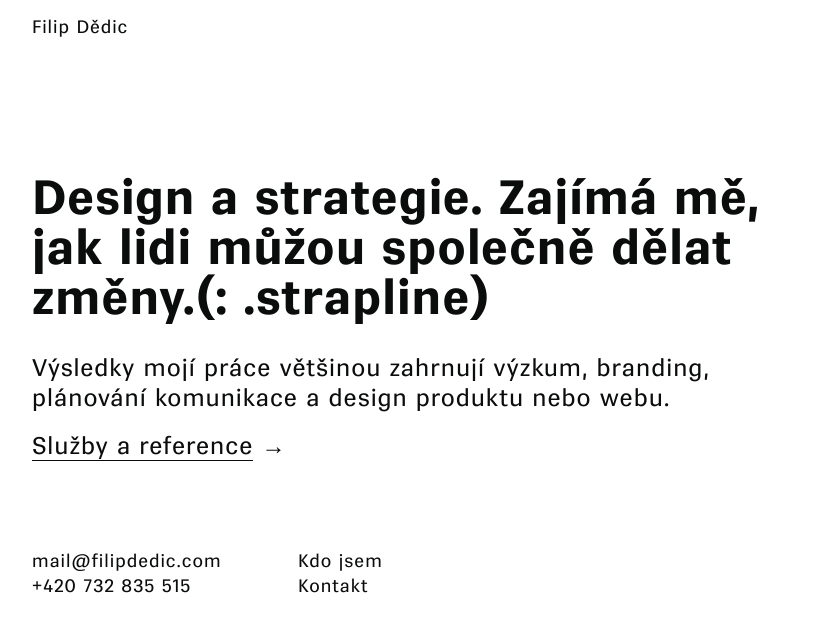
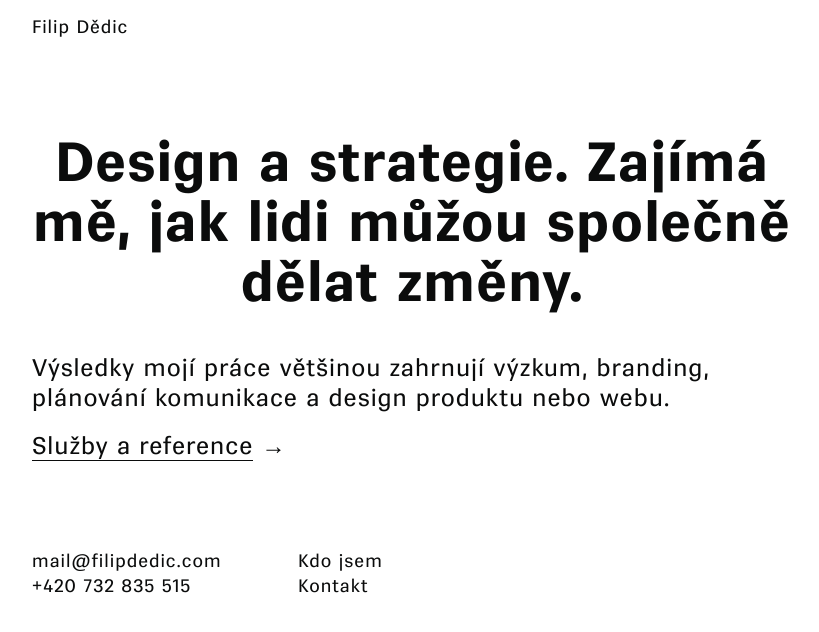
Before and after one commit to fdedic/fdedic.github.io, a Jekyll site: the page built from index.md, in a window 1280 px wide. Shown: the top 632 px of the page, without its empty margins (228-1047 px from the left). Built offline with Jekyll 4.4.1, drawn with Linux system fonts in a browser that asks for light colours; nearby versions of some CDN libraries.

Commit message:
Update index.md

```diff
--- a/index.md
+++ b/index.md
@@ -2,7 +2,8 @@
 layout: default
 title: Filip Dědic
 ---
-#  Design a strategie. Zajímá mě, jak lidi můžou společně dělat změny.(: .strapline)
+#  Design a strategie. Zajímá mě, jak lidi můžou společně dělat změny.
+{: .strapline}
 Výsledky mojí práce většinou zahrnují výzkum, branding, plánování komunikace a design produktu nebo webu.
 
 [Služby a reference](/sluzby) →
```
